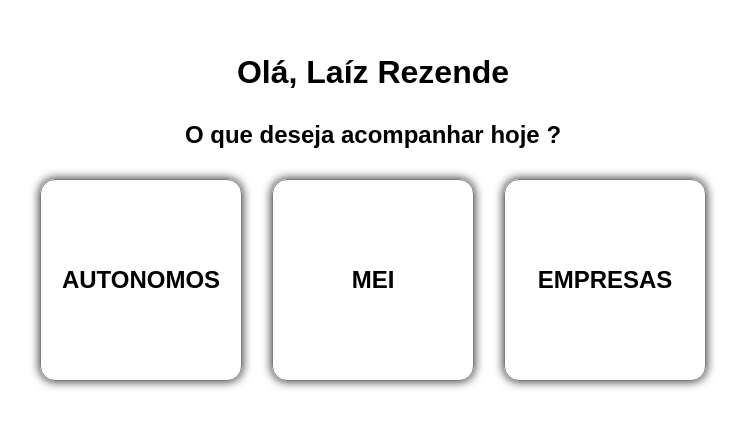
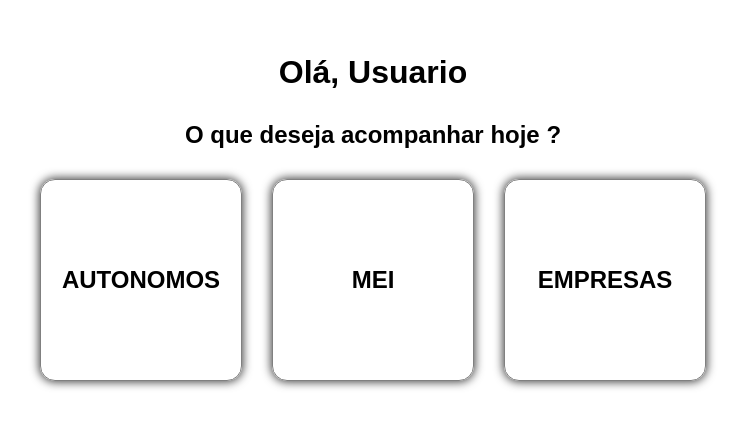
Before and after one commit to TATA255/Contabilidade, a plain HTML site: page Contatdor/contador.html in a window 1280 px wide. Shown: the part 183-610 px from the top of the page, without its empty margins (267-1012 px from the left). Drawn offline with Linux system fonts and the light colour scheme.

Commit message:
tela contador

```diff
--- a/Contatdor/contador.html
+++ b/Contatdor/contador.html
@@ -8,7 +8,7 @@
 </head>
 <body>
     <div class="menu">
-        <h1>Olá, Laíz Rezende</h1>
+        <h1 id="usuaio" class="usuario">Olá, Usuario</h1>
         <h2>O que deseja acompanhar hoje ?</h2>
         <div class="links">
             <a href="">
--- a/styles.css
+++ b/styles.css
@@ -11,6 +11,9 @@ body{
     align-items: center;
 }
 
+h1{
+    display: flex;
+}
 
 img{
     width: 100%;
```
Also changed, not shown: Contatdor/contatdor.js (added).
